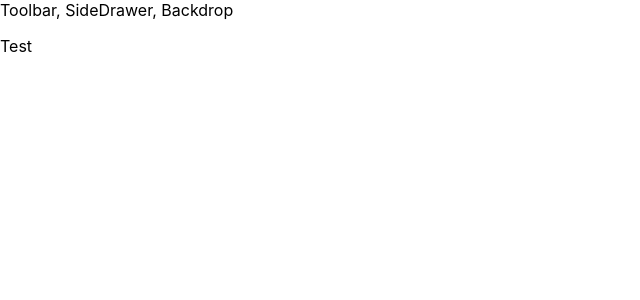
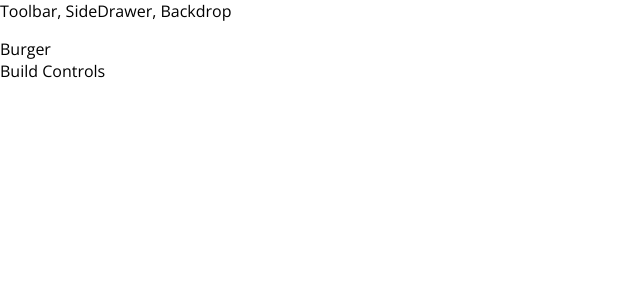
Before and after one commit to KristianDiamandiev/MyBurger, a React (Create React App) app: page / in a window 1280 px wide. Shown: the top 300 px of the page, without its empty margins (0-640 px from the left). Built offline with nearby package versions, Linux system fonts and the light colour scheme.

Commit message:
BurgerBuilder

```diff
--- a/src/App.js
+++ b/src/App.js
@@ -1,12 +1,13 @@
 import React from 'react';
 
 import Layout from './components/Layout/Layout';
+import BurgerBuilder from './containers/BurgerBuilder/BurgerBuilder';
 
 function App() {
   return (
     <div>
       <Layout>
-        <p>Test</p>
+        <BurgerBuilder />
       </Layout>
     </div>
   );
--- a/src/components/Layout/Layout.js
+++ b/src/components/Layout/Layout.js
@@ -1,11 +1,12 @@
 import React from 'react';
 
 import Auxiliary from '../../hoc/Auxiliary';
+import classes from './Layout.module.css';
 
 const layout = ( props ) => (
     <Auxiliary>
         <div>Toolbar, SideDrawer, Backdrop</div>
-        <main>
+        <main className={classes.Content}>
             {props.children}
         </main>
     </Auxiliary>
--- /dev/null
+++ b/src/components/Layout/Layout.module.css
@@ -0,0 +1,3 @@
+.Content {
+    margin-top: 16px;
+}
--- /dev/null
+++ b/src/containers/BurgerBuilder/BurgerBuilder.js
@@ -0,0 +1,16 @@
+import React, { Component } from 'react';
+
+import Auxiliary from '../../hoc/Auxiliary';
+
+class BurgerBuilder extends Component {
+    render() {
+        return (
+            <Auxiliary>
+                <div>Burger</div>
+                <div>Build Controls</div>
+            </Auxiliary>
+        );
+    }
+}
+
+export default BurgerBuilder;
--- a/src/index.css
+++ b/src/index.css
@@ -1,6 +1,6 @@
 body {
   margin: 0;
-  font-family: -apple-system, BlinkMacSystemFont, 'Segoe UI', 'Roboto', 'Oxygen',
+  font-family: 'Open Sans', -apple-system, BlinkMacSystemFont, 'Segoe UI', 'Roboto', 'Oxygen',
     'Ubuntu', 'Cantarell', 'Fira Sans', 'Droid Sans', 'Helvetica Neue',
     sans-serif;
   -webkit-font-smoothing: antialiased;
```
